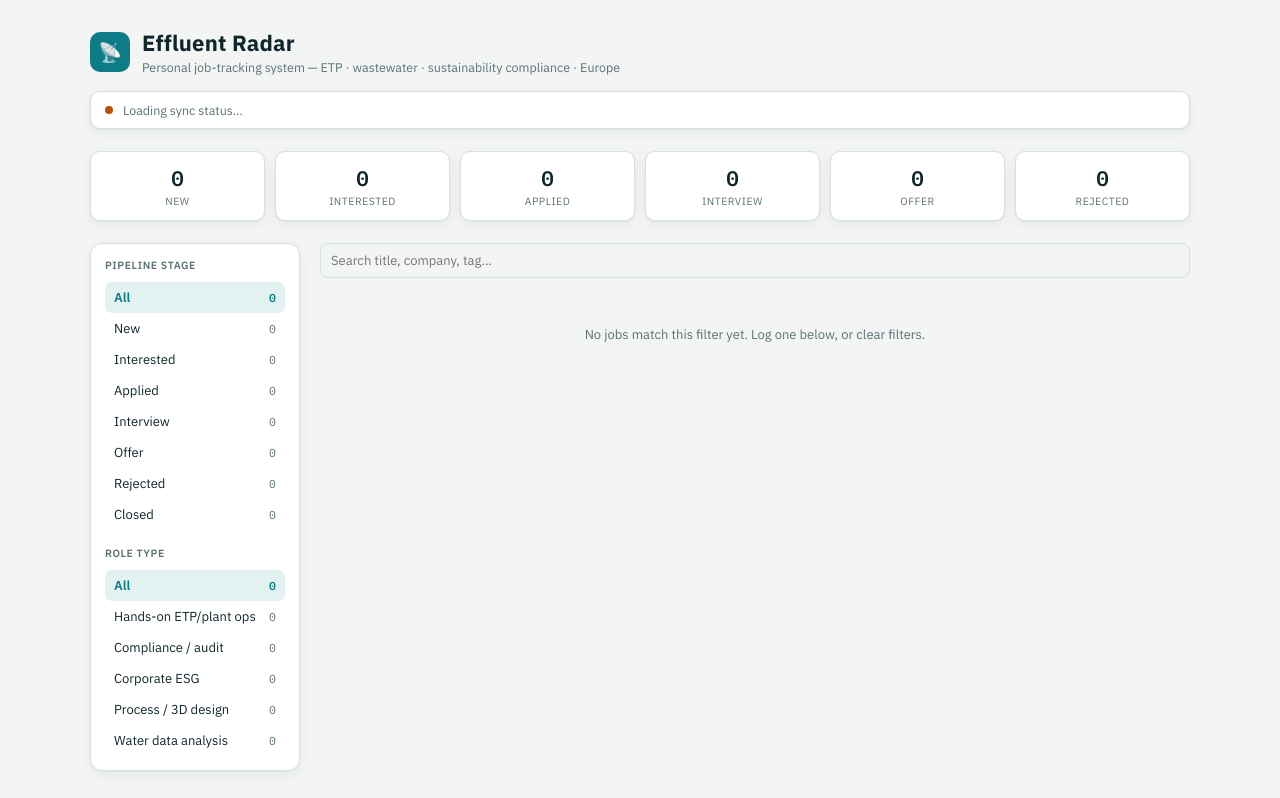
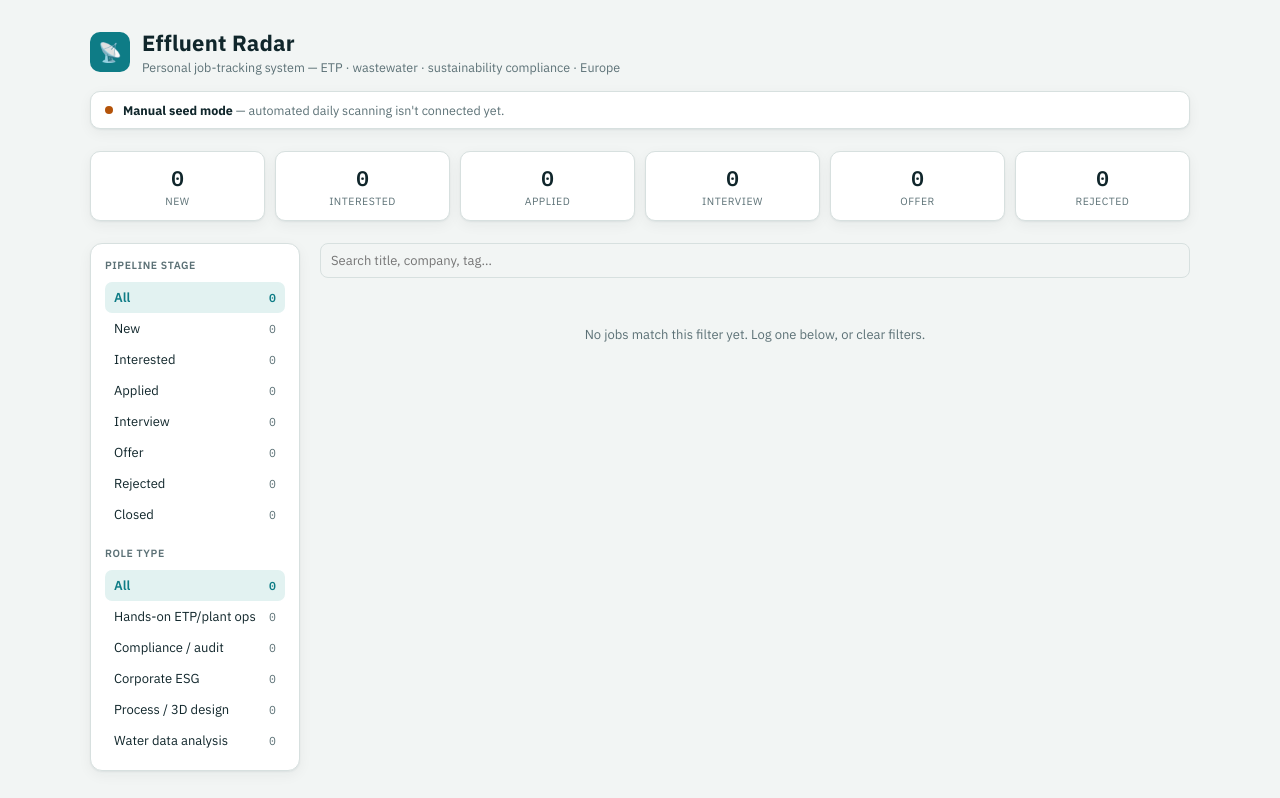
Before and after one commit to shovendu/effluent-radar, a plain HTML site: page index.html in a window 1280 px wide. Shown: the top 798 px of the page. Drawn offline with Linux system fonts and the light colour scheme.

Commit message:
Fix: guard window.claude reference for non-Claude hosts
On a static host without window.claude (e.g. this GitHub Pages copy),
claude.use("db") threw a synchronous ReferenceError before the script
ever reached its own null-db fallback, leaving the sync banner stuck on
"Loading sync status..." forever. Guard the reference itself so it
degrades to the no-database view instead.

Co-Authored-By: Claude Sonnet 5 <noreply@anthropic.com>

```diff
--- a/index.html
+++ b/index.html
@@ -485,6 +485,14 @@
   renderLaunchpad();
   render();
 
+  // Outside a claude.ai artifact frame (e.g. a static copy on another host),
+  // `window.claude` does not exist at all — guard the reference itself so we
+  // degrade to the no-database view instead of throwing before ever painting it.
+  if (typeof claude === "undefined" || !claude.use) {
+    renderSyncBanner(null);
+    return;
+  }
+
   claude.use("db").then(db => {
     state.db = db;
     if (!db) { renderSyncBanner(null); return; }
```
